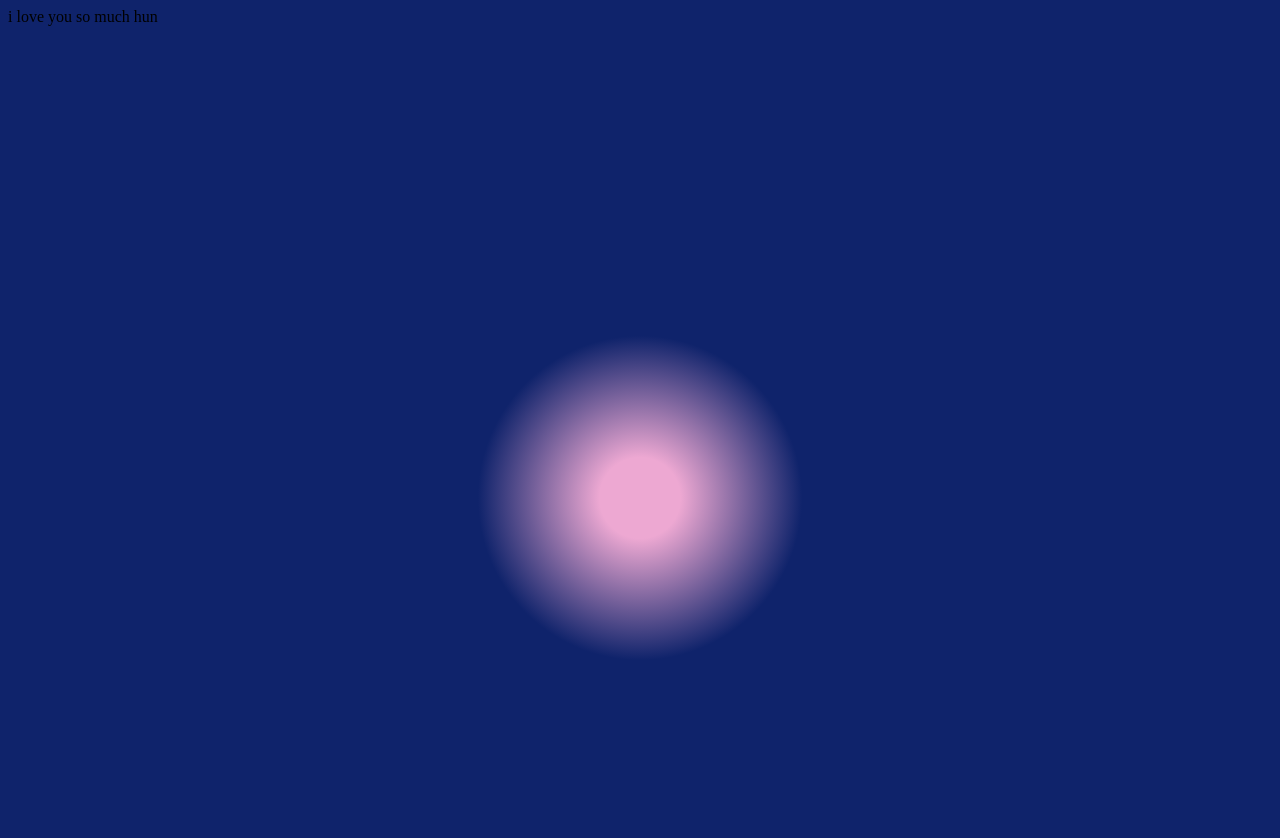
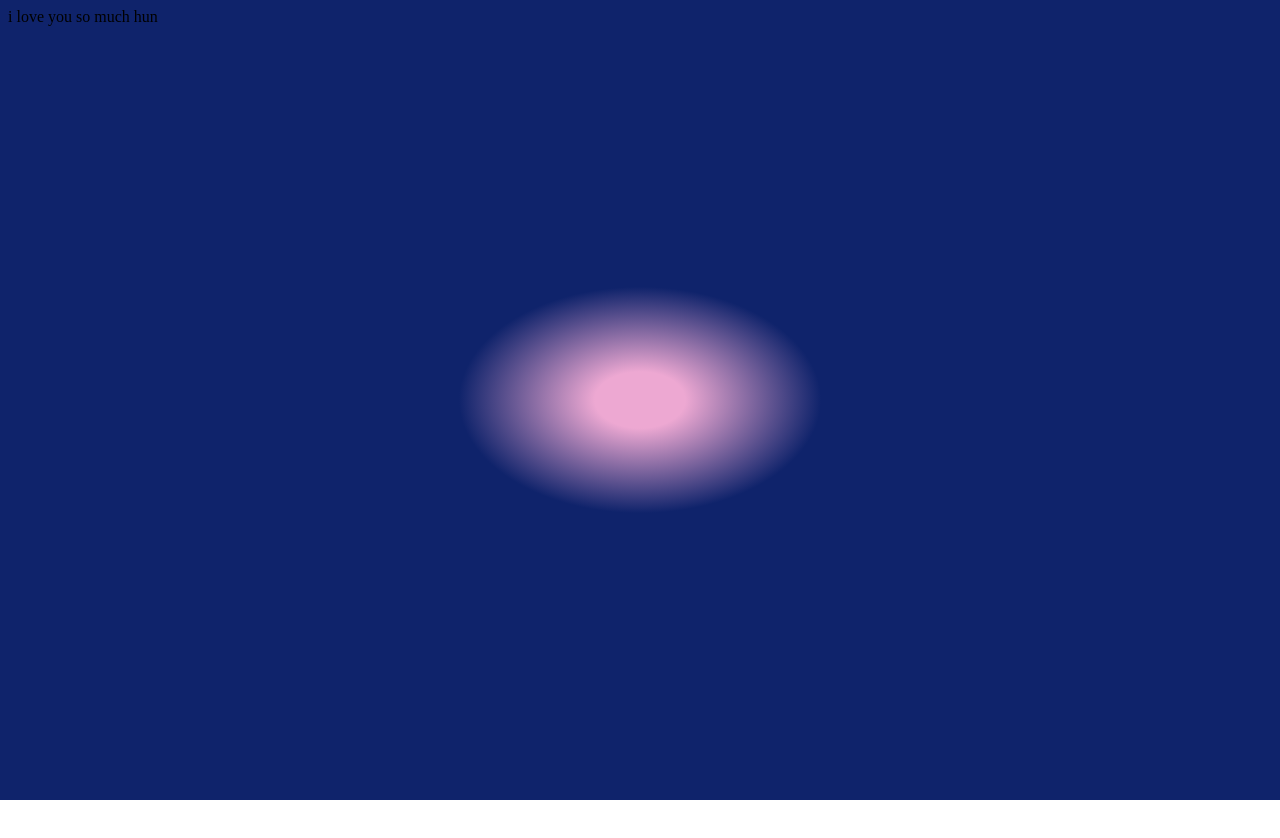
Before and after one commit to Kazu-Domo/Kazu-Domo.github.io, a plain HTML site: page index.html in a window 1280 px wide. After the commit the page ends 800 px from the top, so only its background shows below. Drawn offline with Linux system fonts and the light colour scheme.

Commit message:
background size independent

```diff
--- a/styleSheet.css
+++ b/styleSheet.css
@@ -1,5 +1,5 @@
 body {
-    height: 980px;
-    background: white;
-    background-image: radial-gradient(circle, rgb(237, 168, 210) 5%, rgb(15, 35, 107) 20%);
+    background-image: radial-gradient(farthest-corner at 50% 50%, rgb(237, 168, 210) 5%, rgb(15, 35, 107) 20%);
+    background-repeat: no-repeat;
+    background-attachment: fixed;
 }
```
